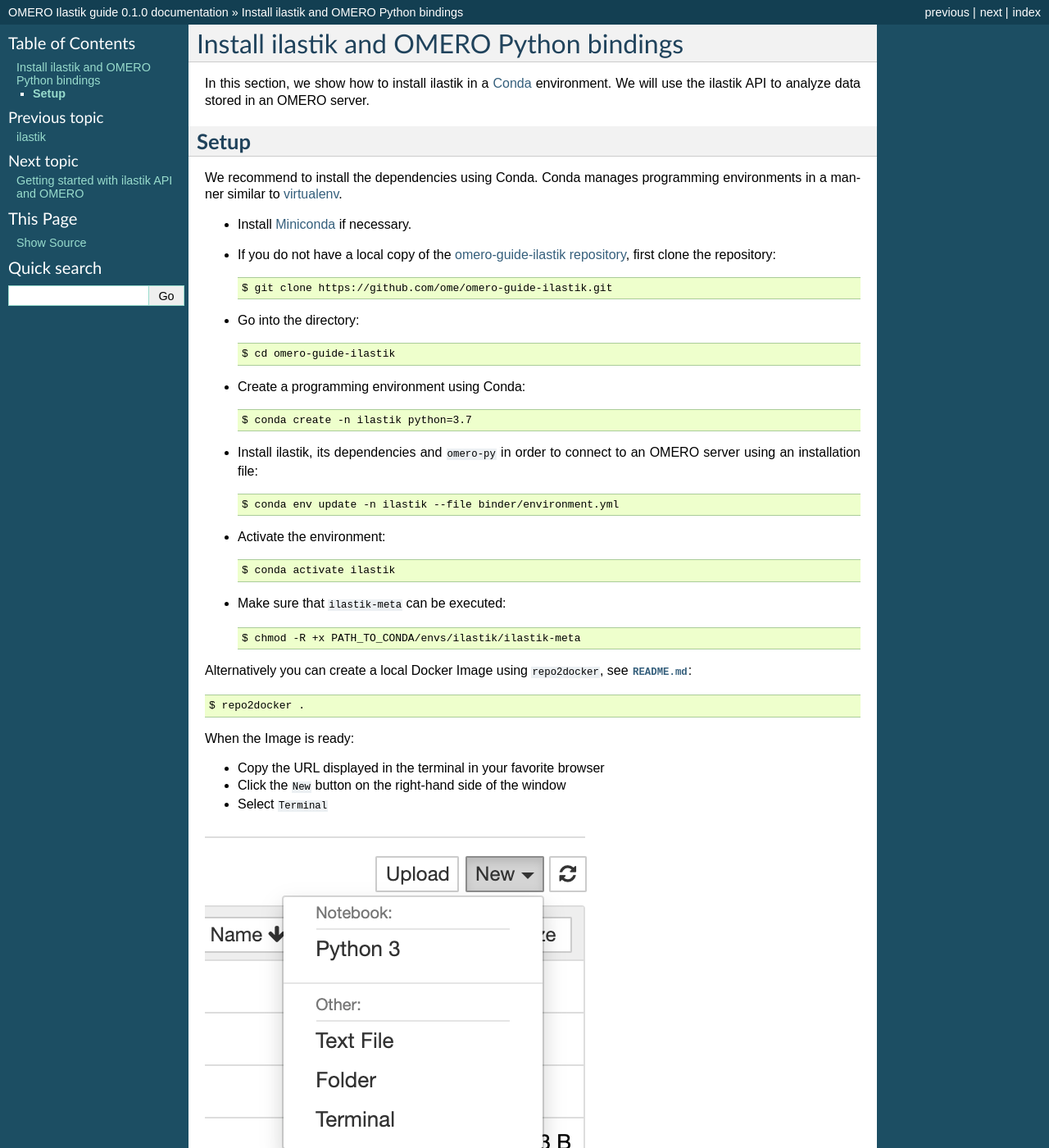
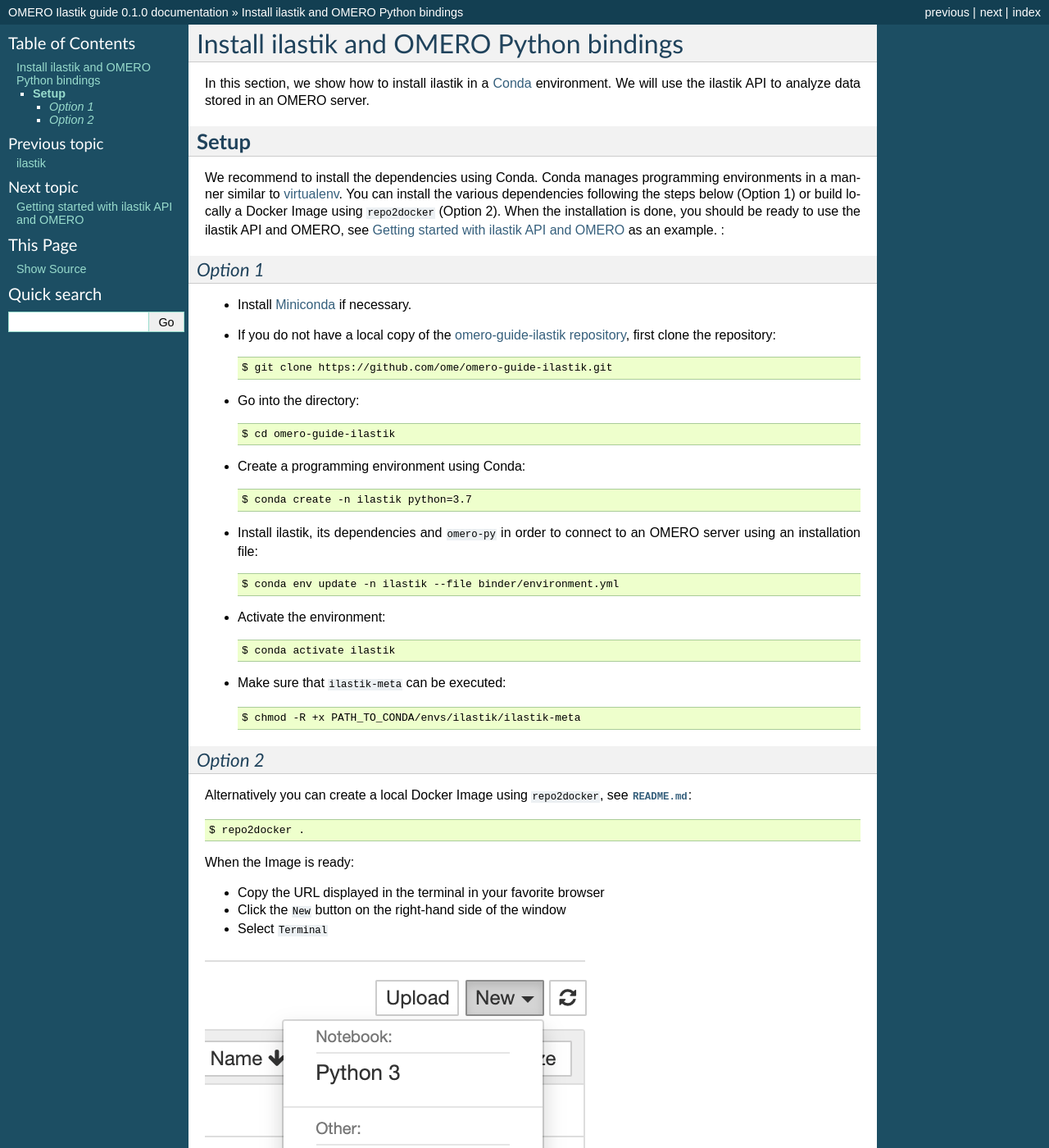
Before and after one commit to ome/omero-guide-ilastik, a Sphinx documentation site: the page built from docs/setup.rst, in a window 1280 px wide and 1400 px high. Shown: the whole window at 82% size. Built offline with Sphinx 7.4.7, drawn with Linux system fonts in a browser that asks for light colours.

Commit message:
add options

```diff
--- a/docs/setup.rst
+++ b/docs/setup.rst
@@ -10,6 +10,12 @@ We will use the ilastik API to analyze data stored in an OMERO server.
 We recommend to install the dependencies using Conda.
 Conda manages programming environments in a manner similar to
 `virtualenv <https://virtualenv.pypa.io/en/stable/>`_.
+You can install the various dependencies following the steps below (Option 1) or build locally a Docker Image
+using ``repo2docker`` (Option 2). When the installation is done, you should be ready to use the ilastik API and OMERO, see :doc:`gettingstarted` as an example.
+:
+
+*Option 1*
+~~~~~~~~~~
 
 - Install `Miniconda <https://docs.conda.io/en/latest/miniconda.html>`_ if necessary.
 
@@ -37,6 +43,9 @@ Conda manages programming environments in a manner similar to
 
     $ chmod -R +x PATH_TO_CONDA/envs/ilastik/ilastik-meta
 
+*Option 2*
+~~~~~~~~~~
+
 Alternatively you can create a local Docker Image using ``repo2docker``, see :download:`README.md <https://github.com/ome/omero-guide-ilastik/blob/master/README.md>`::
 
     $ repo2docker .
```
